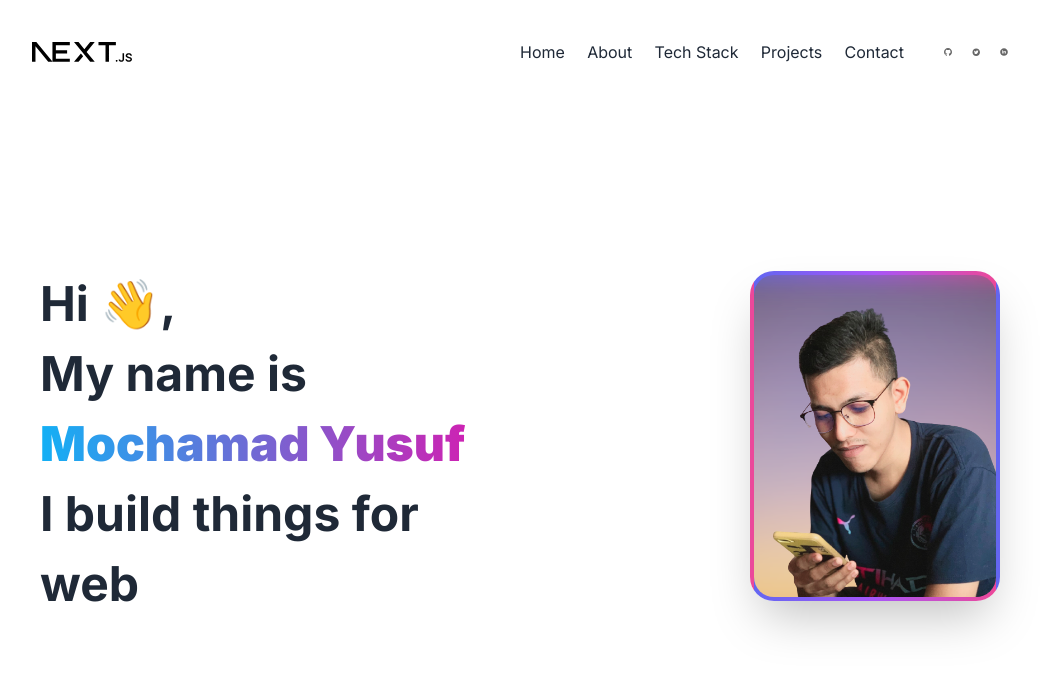
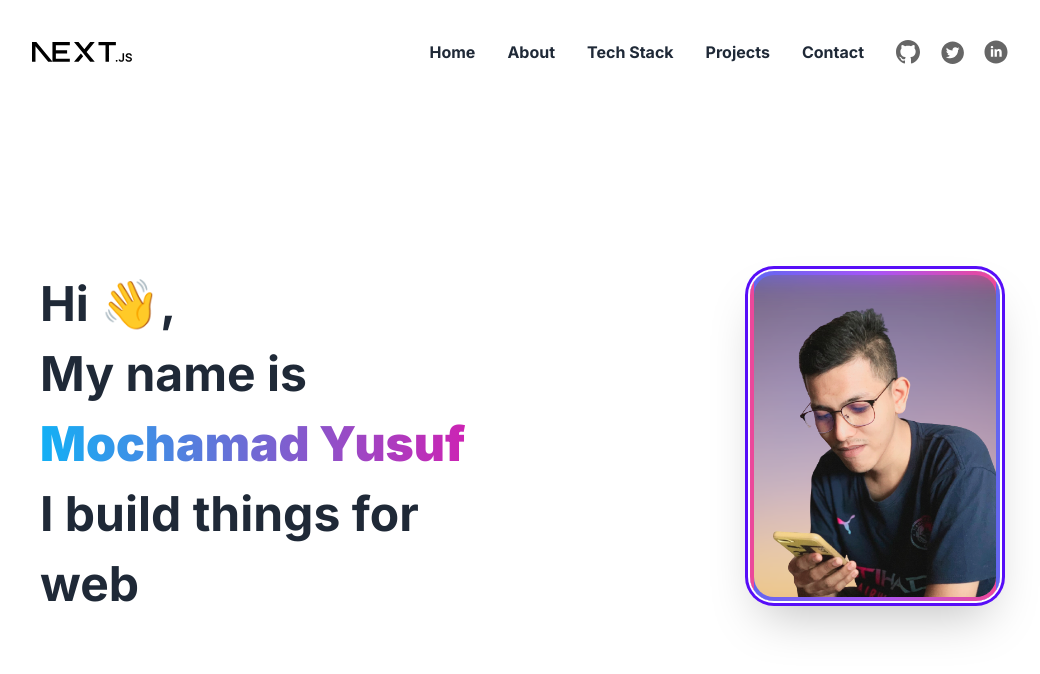
Before and after one commit to mochamadyusuf/portfolio, a Next.js app: page / in a window 1280 px wide. Shown: the top 674 px of the page, without its empty margins (120-1160 px from the left). Built offline with nearby package versions, Linux system fonts and the light colour scheme.

Commit message:
Created NavbarLogo, NavbarItem, NavbarMedia, HamburgerMenu

```diff
--- a/src/app/layout.tsx
+++ b/src/app/layout.tsx
@@ -16,10 +16,10 @@ export default function RootLayout({
   children: React.ReactNode;
 }) {
   return (
-    <html lang="en" className="px-2 lg:px-36">
+    <html lang="en" className="lg:px-36">
       <body className={inter.className}>
         <header>
-          <Navbar />
+          <Navbar className="navbar flex-row-reverse shadow-md lg:shadow-none lg:mt-5 lg:flex-row lg:justify-between" />
         </header>
         {children}
       </body>
--- a/src/components/Fragments/Hero/index.tsx
+++ b/src/components/Fragments/Hero/index.tsx
@@ -9,7 +9,7 @@ export default function Hero() {
           alt="Photo Profile"
           width={250}
           height={250}
-          className="max-w-sm shadow-2xl rounded-3xl border-[4px] border-collapse bg-gradient-to-r from-indigo-500 via-purple-500 to-pink-500 bg-clip-border border-transparent"
+          className="max-w-sm shadow-2xl rounded-3xl border-[4px] ring ring-primary ring-offset-base-100 ring-offset-2 bg-gradient-to-r from-indigo-500 via-purple-500 to-pink-500 bg-clip-border border-transparent"
         />
         <div>
           <h1 className="text-3xl leading-10 mt-4 font-bold flex flex-col md:text-4xl md:leading-[60px] lg:text-5xl lg:leading-[70px]">
--- /dev/null
+++ b/src/components/Fragments/Navbar/NavbarItem/index.tsx
@@ -0,0 +1,35 @@
+import Link from "next/link";
+
+export default function NavbarItem({ className = "", hover = "" }) {
+  return (
+    <div className="navbar-item">
+      <ul className={className}>
+        <li>
+          <Link href="" className={hover}>
+            Home
+          </Link>
+        </li>
+        <li>
+          <Link href="" className={hover}>
+            About
+          </Link>
+        </li>
+        <li>
+          <Link href="" className={hover}>
+            Tech Stack
+          </Link>
+        </li>
+        <li>
+          <Link href="" className={hover}>
+            Projects
+          </Link>
+        </li>
+        <li>
+          <Link href="" className={hover}>
+            Contact
+          </Link>
+        </li>
+      </ul>
+    </div>
+  );
+}
--- /dev/null
+++ b/src/components/Fragments/Navbar/NavbarLogo/index.tsx
@@ -0,0 +1,12 @@
+import Image from "next/image";
+import Link from "next/link";
+
+export default function NavbarLogo() {
+  return (
+    <div className="navbar-brand pr-2 lg:pr-0">
+      <Link href="/">
+        <Image src="/next.svg" width={100} height={100} alt="next logo" />
+      </Link>
+    </div>
+  );
+}
--- /dev/null
+++ b/src/components/Fragments/Navbar/NavbarMedia/index.tsx
@@ -0,0 +1,40 @@
+import Image from "next/image";
+
+export default function NavbarMedia({ className = "" }) {
+  return (
+    <div className="navbar-media">
+      <ul className={className}>
+        <li>
+          <a href="">
+            <Image
+              src="/images/github-icon.svg"
+              alt="github"
+              width={24}
+              height={24}
+            />
+          </a>
+        </li>
+        <li>
+          <a href="">
+            <Image
+              src="/images/twitter-icon.svg"
+              alt="twitter"
+              width={24}
+              height={24}
+            />
+          </a>
+        </li>
+        <li>
+          <a href="">
+            <Image
+              src="/images/linkedin-icon.svg"
+              alt="linkedin"
+              width={24}
+              height={24}
+            />
+          </a>
+        </li>
+      </ul>
+    </div>
+  );
+}
--- a/src/components/Fragments/Navbar/index.tsx
+++ b/src/components/Fragments/Navbar/index.tsx
@@ -1,67 +1,19 @@
-import Image from "next/image";
-import Link from "next/link";
 import NavbarMobile from "../NavbarMobile";
+import NavbarLogo from "./NavbarLogo";
+import NavbarItem from "./NavbarItem";
+import NavbarMedia from "./NavbarMedia";
 
-export default function Navbar() {
+export default function Navbar({ className = "" }) {
   return (
-    <nav className="navbar flex-row-reverse lg:mt-5 lg:flex-row lg:justify-between">
-      <div className="navbar-brand">
-        <Link href="/">
-          <Image src="/next.svg" width={100} height={100} alt="next logo" />
-        </Link>
-      </div>
-      <div className="navbar-item hidden lg:flex lg:w-1/2">
-        <ul className="flex justify-between w-full">
-          <li>
-            <Link href="">Home</Link>
-          </li>
-          <li>
-            <Link href="">About</Link>
-          </li>
-          <li>
-            <Link href="">Tech Stack</Link>
-          </li>
-          <li>
-            <Link href="">Projects</Link>
-          </li>
-          <li>
-            <Link href="">Contact</Link>
-          </li>
-        </ul>
-        <div className="navbar-link w-1/6 ml-10">
-          <ul className="w-full flex gap-5">
-            <li>
-              <a href="">
-                <Image
-                  src="/images/github-icon.svg"
-                  alt="github"
-                  width={24}
-                  height={24}
-                />
-              </a>
-            </li>
-            <li>
-              <a href="">
-                <Image
-                  src="/images/twitter-icon.svg"
-                  alt="twitter"
-                  width={24}
-                  height={24}
-                />
-              </a>
-            </li>
-            <li>
-              <a href="">
-                <Image
-                  src="/images/linkedin-icon.svg"
-                  alt="linkedin"
-                  width={24}
-                  height={24}
-                />
-              </a>
-            </li>
-          </ul>
-        </div>
+    <nav className={className}>
+      <NavbarLogo />
+      <div className="navbar-menu hidden lg:flex lg:gap-8">
+        <NavbarItem
+          className="flex gap-8 font-bold group"
+          hover="group-hover:bg-gradient-radial from-indigo-400 to-pink-400
+        hover:text-transparent bg-clip-text"
+        />
+        <NavbarMedia className="flex gap-5" />
       </div>
       <NavbarMobile />
     </nav>
--- /dev/null
+++ b/src/components/Fragments/NavbarMobile/HamburgerMenu/index.tsx
@@ -0,0 +1,19 @@
+export default function HamburgerMenu() {
+  return (
+    <label tabIndex={0} className="pl-2">
+      <svg
+        xmlns="http://www.w3.org/2000/svg"
+        fill="none"
+        viewBox="0 0 24 24"
+        className="inline-block w-8 h-8 stroke-current"
+      >
+        <path
+          strokeLinecap="round"
+          strokeLinejoin="round"
+          strokeWidth="2"
+          d="M4 6h16M4 12h16M4 18h16"
+        ></path>
+      </svg>
+    </label>
+  );
+}
--- a/src/components/Fragments/NavbarMobile/index.tsx
+++ b/src/components/Fragments/NavbarMobile/index.tsx
@@ -1,77 +1,17 @@
-import Image from "next/image";
-import Link from "next/link";
+import NavbarItem from "../Navbar/NavbarItem";
+import NavbarMedia from "../Navbar/NavbarMedia";
+import HamburgerMenu from "./HamburgerMenu";
 
 export default function NavbarMobile() {
   return (
     <div className="dropdown w-full lg:hidden">
-      <label tabIndex={0}>
-        <svg
-          xmlns="http://www.w3.org/2000/svg"
-          fill="none"
-          viewBox="0 0 24 24"
-          className="inline-block w-6 h-6 stroke-current"
-        >
-          <path
-            strokeLinecap="round"
-            strokeLinejoin="round"
-            strokeWidth="2"
-            d="M4 6h16M4 12h16M4 18h16"
-          ></path>
-        </svg>
-      </label>
+      <HamburgerMenu />
       <div
-        className="menu menu-lg dropdown-content z-[1] shadow-lg rounded bg-white mt-4 p-3"
+        className="menu menu-lg dropdown-content z-[1] shadow-lg bg-white -mt-12 -ml-2 p-3 min-h-screen md:w-3/4 md:pt-12"
         tabIndex={0}
       >
-        <ul>
-          <li>
-            <Link href="">Home</Link>
-          </li>
-          <li>
-            <Link href="">About</Link>
-          </li>
-          <li>
-            <Link href="">Tech Stack</Link>
-          </li>
-          <li>
-            <Link href="">Projects</Link>
-          </li>
-          <li>
-            <Link href="">Contact</Link>
-          </li>
-        </ul>
-        <ul className="flex mt-3">
-          <li>
-            <a href="">
-              <Image
-                src="/images/github-icon.svg"
-                alt="github"
-                width={24}
-                height={24}
-              />
-            </a>
-          </li>
-          <li>
-            <a href="">
-              <Image
-                src="/images/twitter-icon.svg"
-                alt="twitter"
-                width={24}
-                height={24}
-              />
-            </a>
-          </li>
-          <li>
-            <a href="">
-              <Image
-                src="/images/linkedin-icon.svg"
-                alt="linkedin"
-                width={24}
-                height={24}
-              />
-            </a>
-          </li>
-        </ul>
+        <NavbarItem className="font-semibold md:font-bold text-rose-700" />
+        <NavbarMedia className="flex mt-3" />
       </div>
     </div>
   );
```
